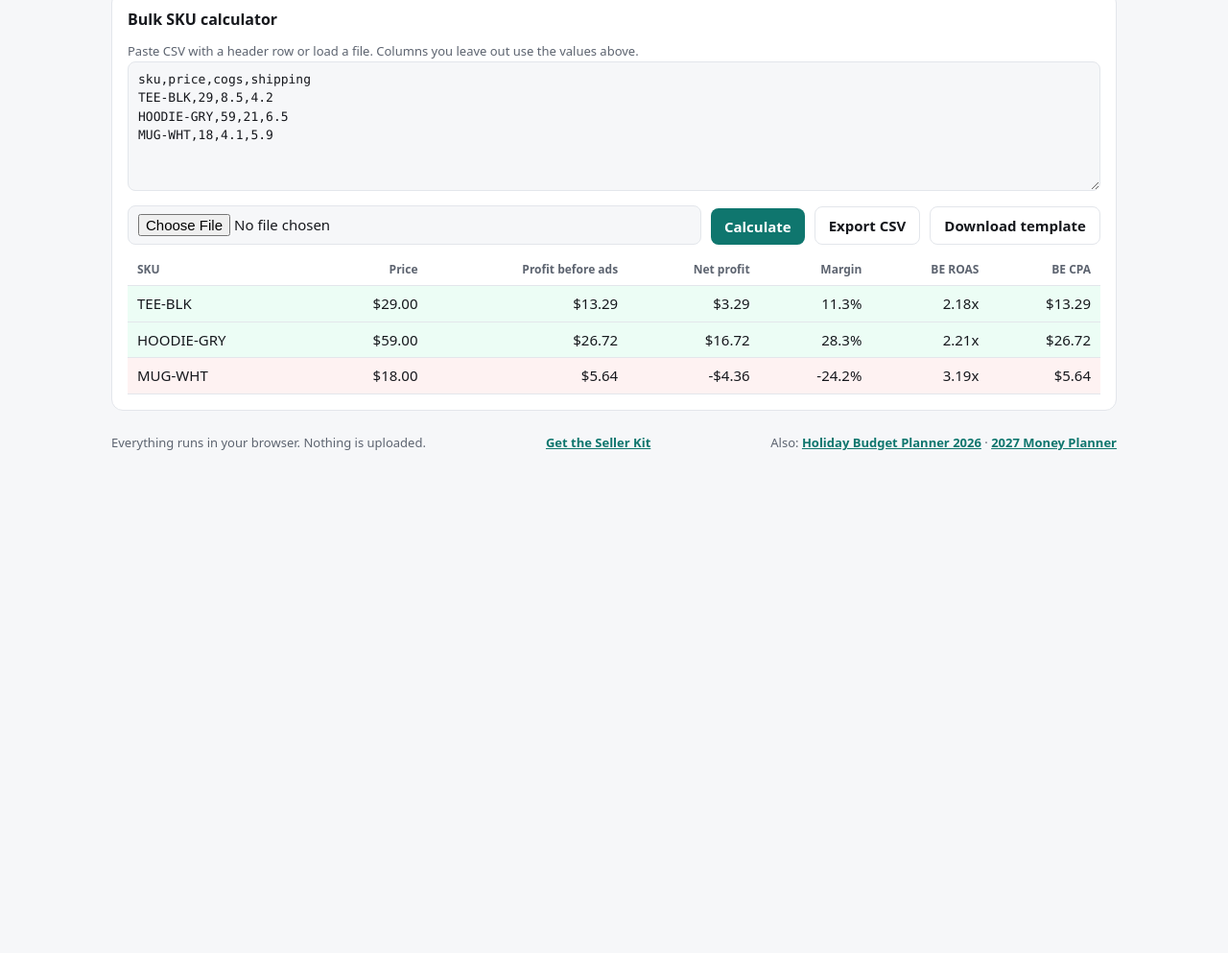
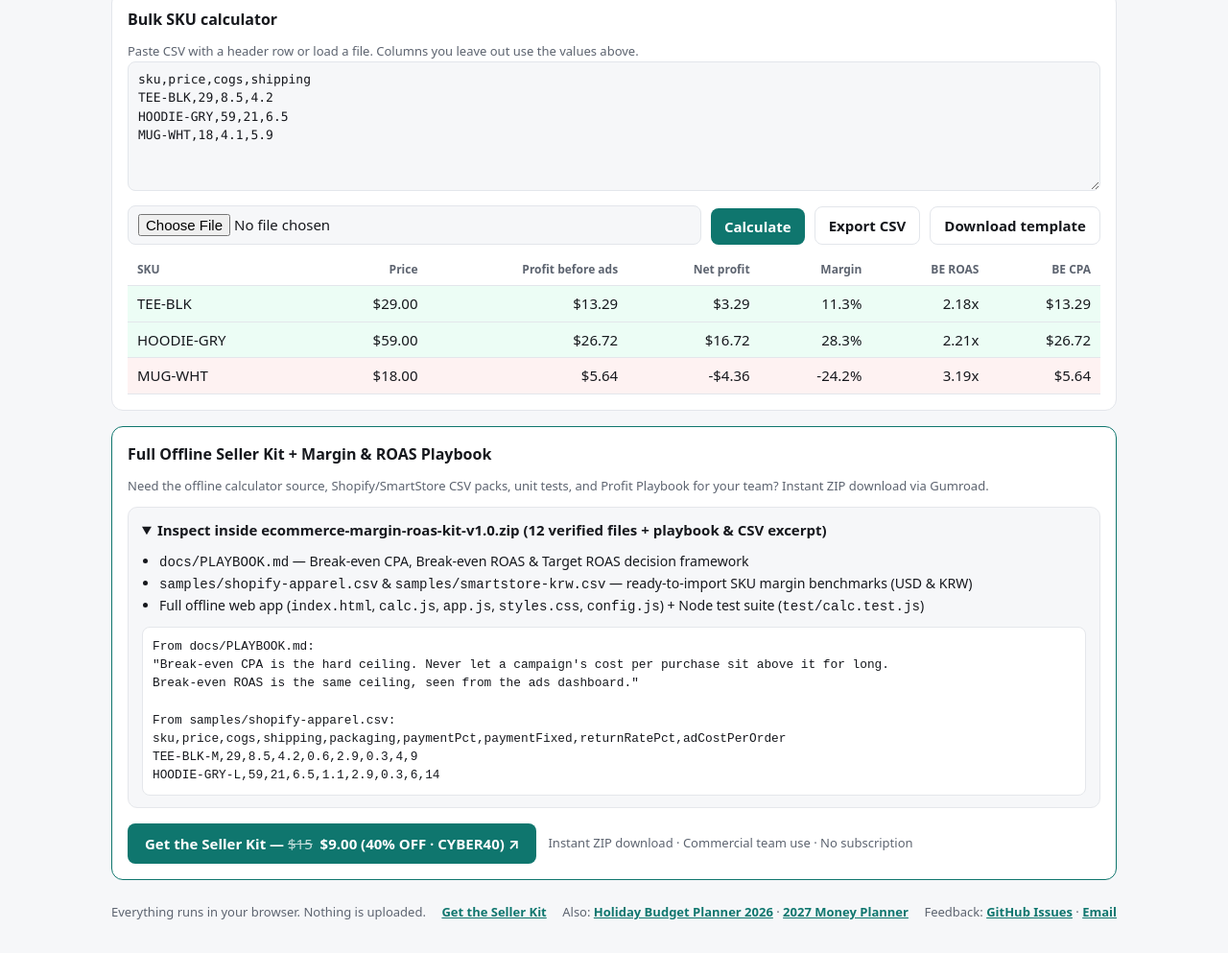
Before and after one commit to quietstack-labs/ecommerce-margin-roas-kit, a website: page index.html in a window 1280 px wide. Shown: the part 1242-2235 px from the top of the page at 96% size. Before the commit the page ends 1745 px from the top, so only its background shows below. Drawn offline with Linux system fonts and the light colour scheme.

Commit message:
feat(conversion): add verbatim Seller Kit preview, CYBER40 CTA, and feedback link

```diff
--- a/index.html
+++ b/index.html
@@ -85,12 +85,37 @@ MUG-WHT,18,4.1,5.9</textarea>
     </div>
     <div class="scroll"><table class="data" id="bulk-table"></table></div>
   </section>
+  <section class="card kit-offer">
+    <h2>Full Offline Seller Kit + Margin &amp; ROAS Playbook</h2>
+    <p class="hint">Need the offline calculator source, Shopify/SmartStore CSV packs, unit tests, and Profit Playbook for your team? Instant ZIP download via Gumroad.</p>
+    <details class="kit-preview" open data-umami-event="kit-preview">
+      <summary>Inspect inside ecommerce-margin-roas-kit-v1.0.zip (12 verified files + playbook &amp; CSV excerpt)</summary>
+      <ul>
+        <li><code>docs/PLAYBOOK.md</code> — Break-even CPA, Break-even ROAS &amp; Target ROAS decision framework</li>
+        <li><code>samples/shopify-apparel.csv</code> &amp; <code>samples/smartstore-krw.csv</code> — ready-to-import SKU margin benchmarks (USD &amp; KRW)</li>
+        <li>Full offline web app (<code>index.html</code>, <code>calc.js</code>, <code>app.js</code>, <code>styles.css</code>, <code>config.js</code>) + Node test suite (<code>test/calc.test.js</code>)</li>
+      </ul>
+      <pre>From docs/PLAYBOOK.md:
+"Break-even CPA is the hard ceiling. Never let a campaign's cost per purchase sit above it for long.
+Break-even ROAS is the same ceiling, seen from the ads dashboard."
+
+From samples/shopify-apparel.csv:
+sku,price,cogs,shipping,packaging,paymentPct,paymentFixed,returnRatePct,adCostPerOrder
+TEE-BLK-M,29,8.5,4.2,0.6,2.9,0.3,4,9
+HOODIE-GRY-L,59,21,6.5,1.1,2.9,0.3,6,14</pre>
+    </details>
+    <div class="kit-cta-row">
+      <a class="kit-buy-btn" href="https://playmaster72.gumroad.com/l/ecommerce-margin-roas-kit?offer_code=CYBER40" target="_blank" rel="noopener" data-umami-event="gumroad-click">Get the Seller Kit — <s>$15</s> $9.00 (40% OFF · CYBER40) ↗</a>
+      <span class="hint" style="margin:0">Instant ZIP download · Commercial team use · No subscription</span>
+    </div>
+  </section>
 </main>
 
 <footer class="foot">
   <span data-i18n="privacy">Everything runs in your browser. Nothing is uploaded.</span>
   <a id="buy-link" href="https://playmaster72.gumroad.com/l/ecommerce-margin-roas-kit?offer_code=CYBER40" target="_blank" rel="noopener" data-i18n="buy" data-umami-event="gumroad-click">Get the Seller Kit</a>
   <span>Also: <a href="https://quietstack-labs.github.io/holiday-planner-2026/" target="_blank" rel="noopener">Holiday Budget Planner 2026</a> · <a href="https://quietstack-labs.github.io/planner-2027/" target="_blank" rel="noopener">2027 Money Planner</a></span>
+  <span>Feedback: <a href="https://github.com/quietstack-labs/ecommerce-margin-roas-kit/issues" target="_blank" rel="noopener" data-umami-event="feedback-click">GitHub Issues</a> · <a href="mailto:admin@ratingplay.cc?subject=ROAS%20Kit%20Feedback" data-umami-event="feedback-click">Email</a></span>
 </footer>
 
 <script src="config.js"></script>
--- a/styles.css
+++ b/styles.css
@@ -48,3 +48,12 @@ table { width: 100%; border-collapse: collapse; font-variant-numeric: tabular-nu
 .data tr.ok td { background: var(--ok-bg); } .data tr.bad td { background: var(--bad-bg); }
 .foot { max-width: 1080px; margin: 0 auto; padding: 8px 16px 32px; display: flex; justify-content: space-between; flex-wrap: wrap; gap: 8px; color: var(--muted); font-size: 13px; }
 .foot a { color: var(--accent); font-weight: 600; }
+
+.kit-offer { border-color: var(--accent, #2563eb); }
+.kit-preview { margin: 12px 0 16px; border: 1px solid var(--border, #e5e7eb); border-radius: 10px; padding: 12px 14px; background: var(--bg, #f9fafb); }
+.kit-preview summary { cursor: pointer; font-weight: 600; }
+.kit-preview ul { margin: 10px 0 10px; padding-left: 18px; font-size: .88rem; line-height: 1.5; }
+.kit-preview pre { margin: 8px 0 0; padding: 10px; border-radius: 8px; overflow-x: auto; font-size: .8rem; border: 1px solid var(--border, #e5e7eb); background: var(--card, #fff); }
+.kit-cta-row { display: flex; flex-wrap: wrap; align-items: center; gap: 12px; }
+.kit-buy-btn { display: inline-block; padding: 10px 18px; border-radius: 8px; background: var(--accent, #2563eb); color: #fff; font-weight: 700; text-decoration: none; }
+.kit-buy-btn s { opacity: .75; font-weight: 500; margin-right: 4px; }
```
